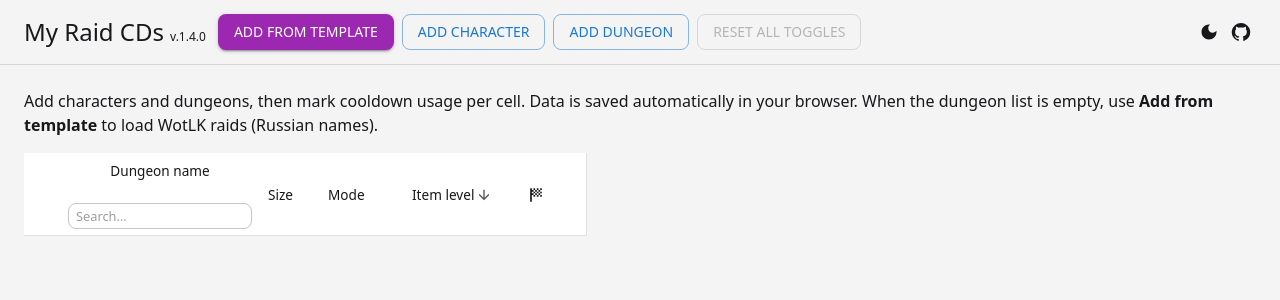
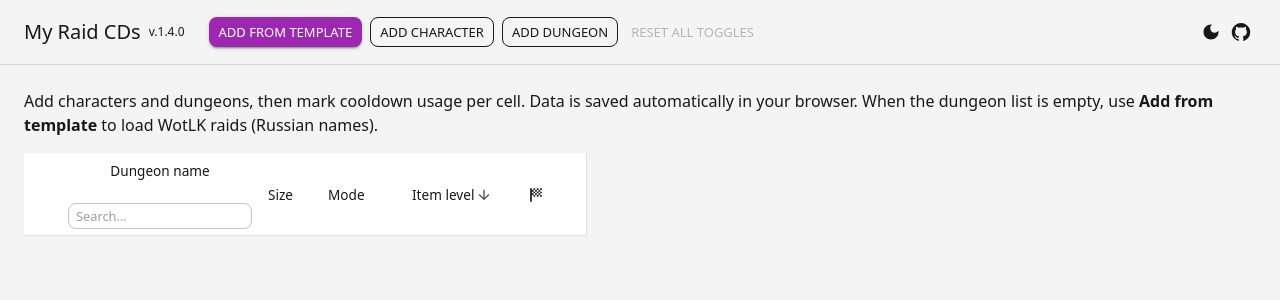
Before and after one commit to sergimax/my-raid-cds, a React (Vite) app: page / in a window 1280 px wide. Shown: the top 300 px of the page. Built offline with nearby package versions, Linux system fonts and the light colour scheme.

Commit message:
refactor(AppHeader, TrackerControls): update AppHeader to use Container for layout and enhance TrackerControls with improved accessibility and styling

```diff
--- a/src/components/app-header/index.tsx
+++ b/src/components/app-header/index.tsx
@@ -1,4 +1,4 @@
-import { AppBar, Box, Toolbar, Typography } from "@mui/material";
+import { AppBar, Box, Container, Toolbar, Typography } from "@mui/material";
 import { AppMetaInfo, AppVersionLabel } from "../app-meta-info/index.tsx";
 import { ThemeModeToggle } from "../theme-mode-toggle/index.tsx";
 import type { AppHeaderProps } from "./types.ts";
@@ -17,54 +17,51 @@ export function AppHeader({ center }: AppHeaderProps) {
         borderColor: "divider",
       }}
     >
-      <Toolbar
-        disableGutters
-        sx={{
-          px: { xs: 2, sm: 3 },
-          py: 1,
-          gap: 1.5,
-          flexWrap: "wrap",
-          alignItems: "center",
-        }}
-      >
+      <Container maxWidth={false} disableGutters sx={{ px: { xs: 2, sm: 3 } }}>
+        <Toolbar disableGutters sx={{ gap: 2, minHeight: { xs: 56, sm: 64 } }}>
           <Box
             sx={{
               display: "flex",
-            alignItems: "baseline",
-            gap: 0.75,
+              alignItems: "center",
+              gap: 1,
               flexShrink: 0,
+              mr: 1,
             }}
           >
-          <Typography component="h1" variant="h5">
+            <Typography component="h1" variant="h6" noWrap>
               My Raid CDs
             </Typography>
             <AppVersionLabel />
           </Box>
+
           {center ? (
             <Box
               sx={{
+                flexGrow: 1,
                 display: "flex",
+                alignItems: "center",
                 flexWrap: "wrap",
-              alignItems: "center",
                 gap: 1,
+                minWidth: 0,
               }}
             >
               {center}
             </Box>
           ) : null}
+
           <Box
             sx={{
-            ml: "auto",
-            flexShrink: 0,
+              flexGrow: 0,
               display: "flex",
               alignItems: "center",
-            gap: 0.25,
+              flexShrink: 0,
             }}
           >
             <ThemeModeToggle />
             <AppMetaInfo />
           </Box>
         </Toolbar>
+      </Container>
     </AppBar>
   );
 }
--- a/src/components/app-header/types.ts
+++ b/src/components/app-header/types.ts
@@ -1,6 +1,6 @@
 import type { ReactNode } from "react";
 
 export type AppHeaderProps = {
-  /** Tracker controls (toolbar, after title). */
+  /** Tracker actions in the toolbar center (flexGrow), like MUI responsive AppBar nav. */
   center?: ReactNode;
 };
--- a/src/components/tracker-controls/index.tsx
+++ b/src/components/tracker-controls/index.tsx
@@ -1,4 +1,4 @@
-import { Button, Stack } from "@mui/material";
+import { Box, Button } from "@mui/material";
 import type { TrackerControlsProps } from "./types.ts";
 
 export function TrackerControls({
@@ -12,36 +12,51 @@ export function TrackerControls({
   onAddFromTemplate,
 }: TrackerControlsProps) {
   return (
-    <Stack direction="row" spacing={1} sx={{ flexWrap: "wrap" }}>
+    <Box
+      component="nav"
+      aria-label="Tracker actions"
+      sx={{ display: "flex", alignItems: "center", flexWrap: "wrap", gap: 1 }}
+    >
       {showAddFromTemplate && onAddFromTemplate ? (
-        <Button variant="contained" color="secondary" onClick={onAddFromTemplate}>
+        <Button
+          size="small"
+          variant="contained"
+          color="secondary"
+          onClick={onAddFromTemplate}
+        >
           Add from template
         </Button>
       ) : null}
       <Button
+        size="small"
         variant={showCharacterForm ? "contained" : "outlined"}
-        color="primary"
+        color="inherit"
         aria-expanded={showCharacterForm}
         onClick={onToggleCharacterForm}
+        sx={{ display: "block" }}
       >
         Add character
       </Button>
       <Button
+        size="small"
         variant={showDungeonForm ? "contained" : "outlined"}
-        color="primary"
+        color="inherit"
         aria-expanded={showDungeonForm}
         onClick={onToggleDungeonForm}
+        sx={{ display: "block" }}
       >
         Add dungeon
       </Button>
       <Button
-        variant="outlined"
+        size="small"
+        variant="text"
         color="warning"
         disabled={resetAllTogglesDisabled}
         onClick={onResetAllToggles}
+        sx={{ display: "block" }}
       >
         Reset all toggles
       </Button>
-    </Stack>
+    </Box>
   );
 }
```
Lines whose indentation alone changed are shown as unchanged.
